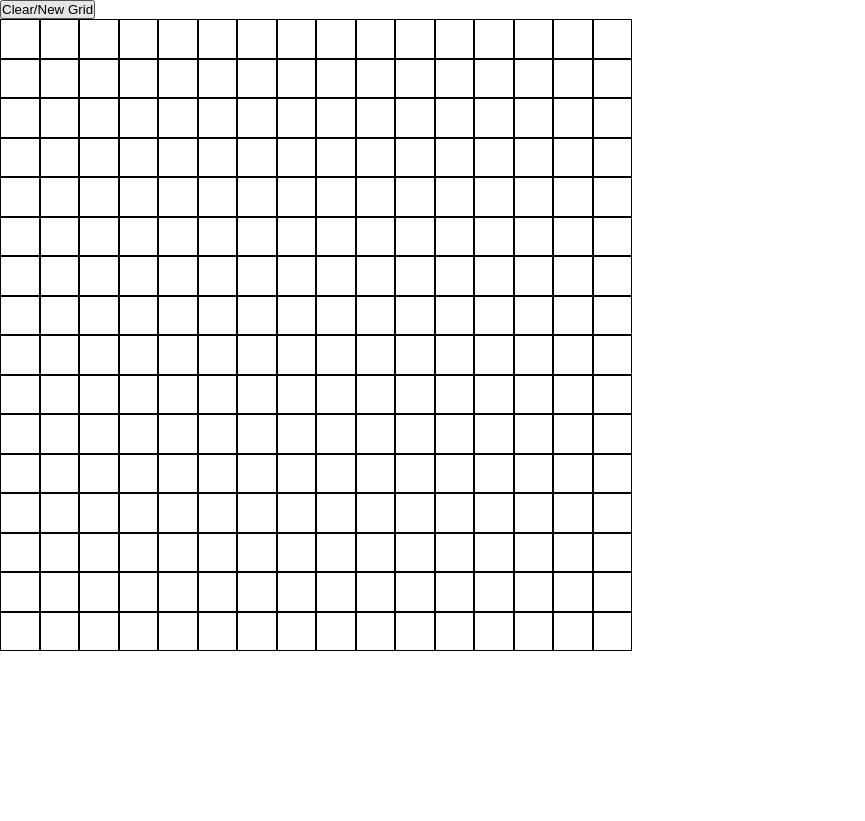
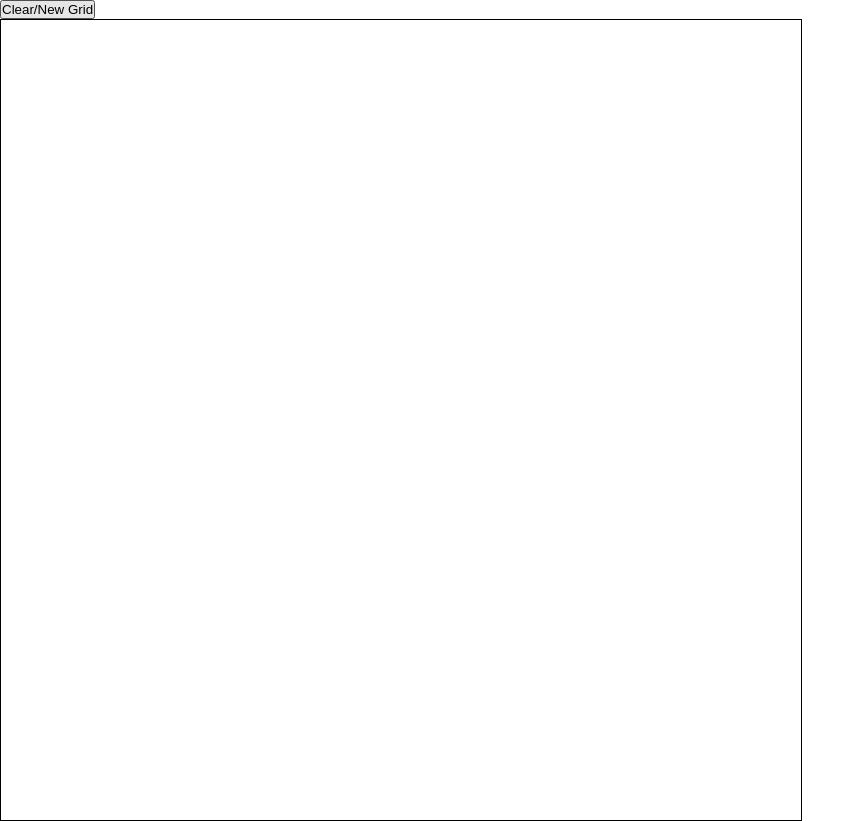
Before and after one commit to SquidSquad484/etch-a-sketch, a plain HTML site: page index.html in a window 1280 px wide. Shown: the whole page, without its empty margins (0-865 px from the left). Before the commit the page ends 800 px from the top, so only its background shows below. Drawn offline with Linux system fonts and the light colour scheme.

Commit message:
Change Border of Etch-A-Sketch to Skinny Black Border only around Grid

```diff
--- a/script.js
+++ b/script.js
@@ -3,10 +3,7 @@ const container = document.getElementById("container");
 let grid = [];
 let pixel;
 let newGrid;
-
-//div
-let divDimensions;
-
+console.log(typeof grid); //why is this an object?
 function createDivSize() {
     let div = document.querySelectorAll("div");
     for(let i = 0; i < div.length; i++) {
@@ -21,7 +18,7 @@ function makeGridSquares(width, height) {
         grid.push(pixel);
         container.appendChild(pixel);
     }
-    divDimensions = 600/width;
+    divDimensions = 800/width;
     createDivSize();
 }
 
@@ -41,6 +38,7 @@ function createCustomGrid() {
             newGrid = prompt("Sorry, that number is too large. Try a number less than 100.");
         }
     } */ else {
+        grid.splice(0, grid.length);
         makeGridSquares(newGrid, newGrid);
         container.style.gridTemplateColumns = `repeat(${newGrid}, 1fr)`;
         container.style.gridTemplateRows = `repeat(${newGrid}, 1fr)`;
--- a/style.css
+++ b/style.css
@@ -4,16 +4,17 @@
 }
 
 #container {
-    width: 600px;
-    height: 600px;
+    width: 800px;
+    height: 800px;
     display: grid;
     grid-template-columns: repeat(16, 1fr);
     grid-template-rows: repeat(16, 1fr);
+    border: 1px solid black;
 }
 
-div {
-    border: 1px solid black;
-}
+/* div {
+    border: 0.1em solid black;
+} */
 
 .black-background {
     background-color: black;
```
